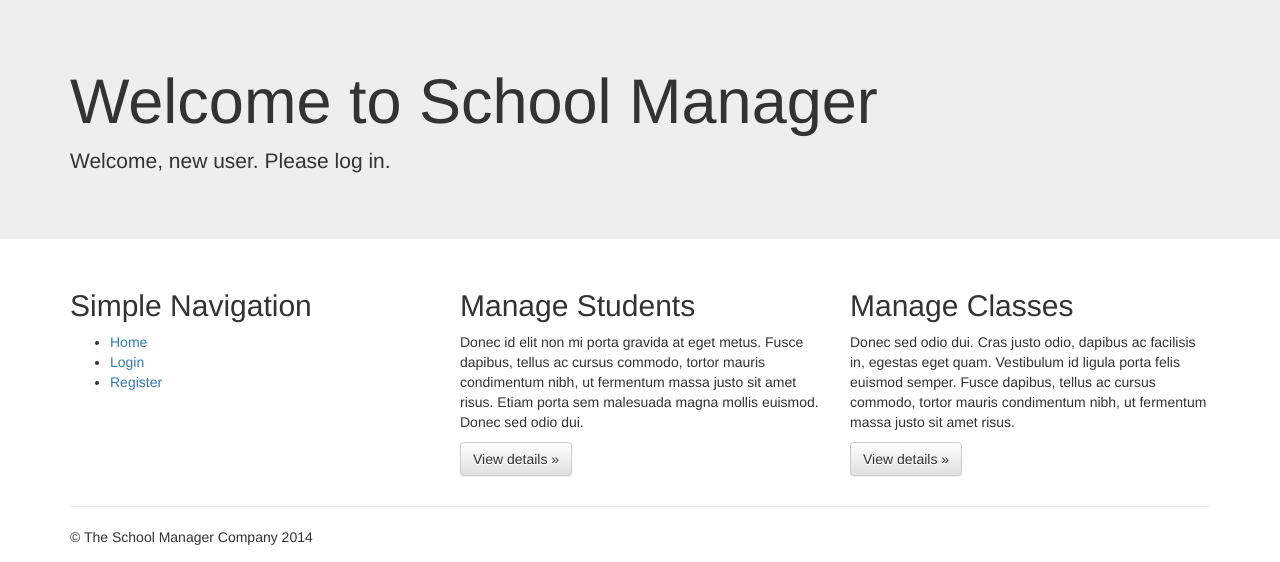
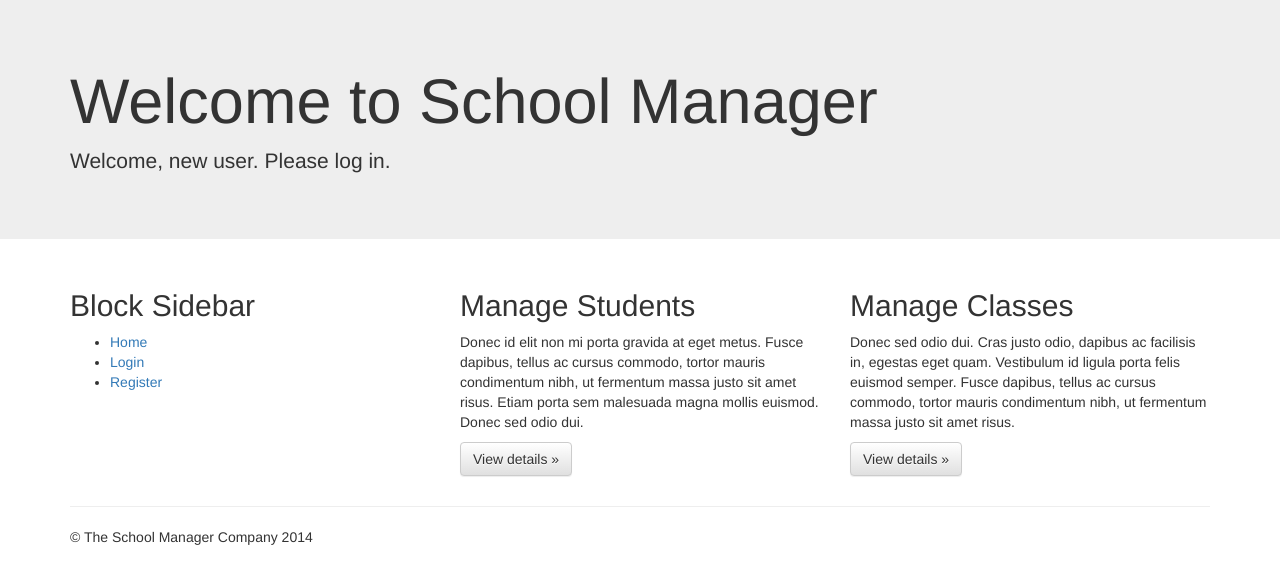
Before and after one commit to alexkyllo/school-manager, a Django app: page / in a window 1280 px wide. Shown: the part 51-613 px from the top of the page. Run offline with Django 3.2, Linux system fonts and the light colour scheme; some libraries are stand-ins or nearby versions.

Commit message:
testing ssh

```diff
--- a/school_manager/templates/base.html
+++ b/school_manager/templates/base.html
@@ -66,7 +66,7 @@
       <!-- Example row of columns -->
       <div class="row">
         <div class="col-md-4">
-          <h2>Simple Navigation</h2>
+          <h2>Block Sidebar</h2>
         {% block sidebar %}
         <ul>
             <li><a href="/">Home</a></li>
```
